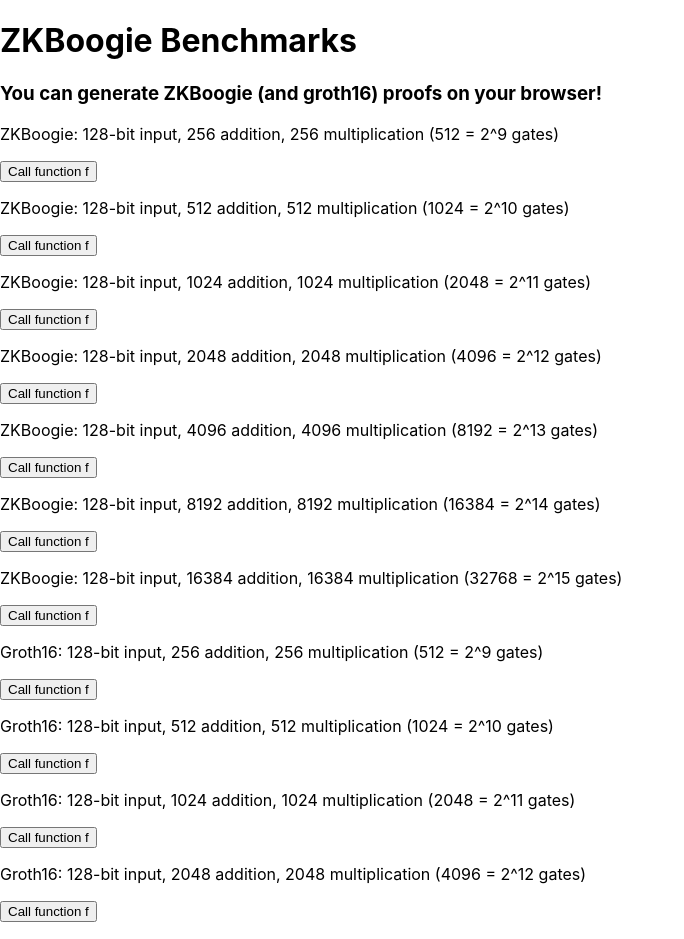
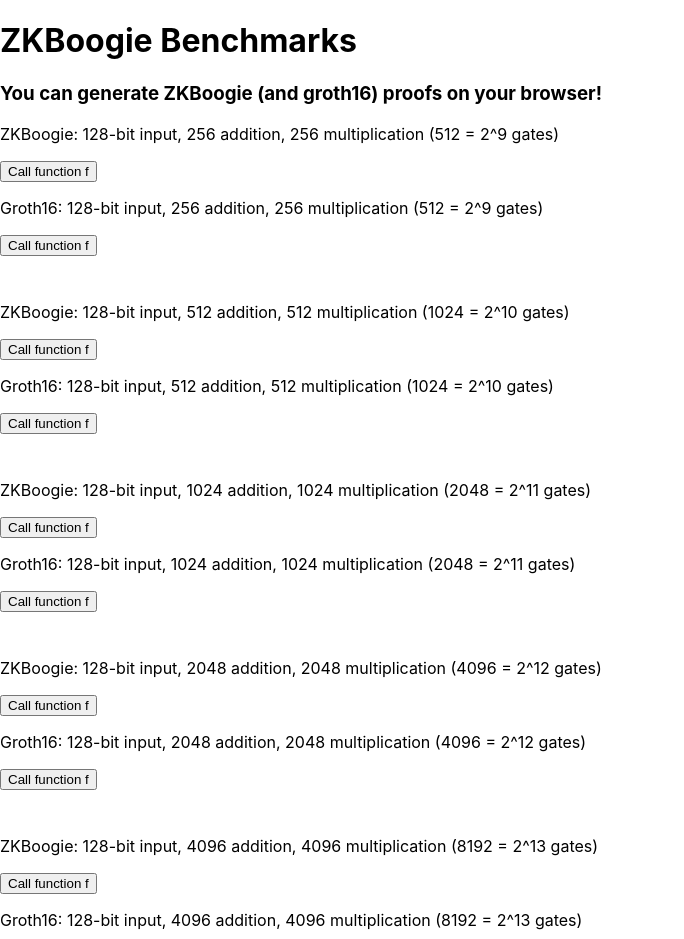
Before and after one commit to SoraSuegami/zkboogie-client-bench, a React (Create React App) app: page / in a window 1280 px wide. Shown: the top 939 px of the page, without its empty margins (0-684 px from the left). Built offline with nearby package versions, Linux system fonts and the light colour scheme.

Commit message:
Change UI

```diff
--- a/src/App.tsx
+++ b/src/App.tsx
@@ -5,25 +5,32 @@
 const listData = [
   // { description: 'ZKBoogie: 128-bit input, 128 addition, 128 multiplication (256 = 2^8 gates)', id: 0 },
   { description: 'ZKBoogie: 128-bit input, 256 addition, 256 multiplication (512 = 2^9 gates)', id: 1 },
+  { description: 'Groth16: 128-bit input, 256 addition, 256 multiplication (512 = 2^9 gates)', id: 14 },
+
   { description: 'ZKBoogie: 128-bit input, 512 addition, 512 multiplication (1024 = 2^10 gates)', id: 2 },
+  { description: 'Groth16: 128-bit input, 512 addition, 512 multiplication (1024 = 2^10 gates)', id: 15 },
+
   { description: 'ZKBoogie: 128-bit input, 1024 addition, 1024 multiplication (2048 = 2^11 gates)', id: 3 },
+  { description: 'Groth16: 128-bit input, 1024 addition, 1024 multiplication (2048 = 2^11 gates)', id: 16 },
+
   { description: 'ZKBoogie: 128-bit input, 2048 addition, 2048 multiplication (4096 = 2^12 gates)', id: 4 },
+  { description: 'Groth16: 128-bit input, 2048 addition, 2048 multiplication (4096 = 2^12 gates)', id: 17 },
+
   { description: 'ZKBoogie: 128-bit input, 4096 addition, 4096 multiplication (8192 = 2^13 gates)', id: 5 },
+  { description: 'Groth16: 128-bit input, 4096 addition, 4096 multiplication (8192 = 2^13 gates)', id: 18 },
+
   { description: 'ZKBoogie: 128-bit input, 8192 addition, 8192 multiplication (16384 = 2^14 gates)', id: 6 },
+  { description: 'Groth16: 128-bit input, 8192 addition, 8192 multiplication (16384 = 2^14 gates)', id: 19 },
+
   { description: 'ZKBoogie: 128-bit input, 16384 addition, 16384 multiplication (32768 = 2^15 gates)', id: 7 },
+  { description: 'Groth16: 128-bit input, 16384 addition, 16384 multiplication (32768 = 2^15 gates)', id: 20 },
+
   // { description: 'ZKBoogie: 128-bit input, 32768 addition, 32768 multiplication (65536 = 2^16 gates)', id: 8 },
   // { description: 'ZKBoogie: 128-bit input, 65536 addition, 65536 multiplication (131072 = 2^17 gates)', id: 9 },
   // { description: 'ZKBoogie: 128-bit input, 131072 addition, 131072 multiplication (262144 = 2^18 gates)', id: 10 },
   // { description: 'ZKBoogie: 128-bit input, 262144 addition, 262144 multiplication (524288 = 2^19 gates)', id: 11 },
   // { description: 'ZKBoogie: 128-bit input, 524288 addition, 524288 multiplication (1048576 = 2^20 gates)', id: 12 },
   // { description: 'Groth16: 128-bit input, 128 addition, 128 multiplication (256 = 2^8 gates)', id: 13 },
-  { description: 'Groth16: 128-bit input, 256 addition, 256 multiplication (512 = 2^9 gates)', id: 14 },
-  { description: 'Groth16: 128-bit input, 512 addition, 512 multiplication (1024 = 2^10 gates)', id: 15 },
-  { description: 'Groth16: 128-bit input, 1024 addition, 1024 multiplication (2048 = 2^11 gates)', id: 16 },
-  { description: 'Groth16: 128-bit input, 2048 addition, 2048 multiplication (4096 = 2^12 gates)', id: 17 },
-  { description: 'Groth16: 128-bit input, 4096 addition, 4096 multiplication (8192 = 2^13 gates)', id: 18 },
-  { description: 'Groth16: 128-bit input, 8192 addition, 8192 multiplication (16384 = 2^14 gates)', id: 19 },
-  { description: 'Groth16: 128-bit input, 16384 addition, 16384 multiplication (32768 = 2^15 gates)', id: 20 },
 ];
 
 const worker = new Worker(new URL('./worker', import.meta.url), {
@@ -181,11 +188,12 @@
     <div className="App">
       <h1>ZKBoogie Benchmarks</h1>
       <h3>You can generate ZKBoogie (and groth16) proofs on your browser!</h3>
-      {listData.map(item => (
+      {listData.map((item, idx) => (
         <div key={item.id}>
           <p>{item.description}</p>
           <button onClick={() => handleClick(item.id)}>Call function f</button>
           {results[item.id] && <p>{results[item.id]}</p>}
+          {idx % 2 === 1 && <div style={{ height: '30px' }} />}
         </div>
       ))}
     </div>
```
